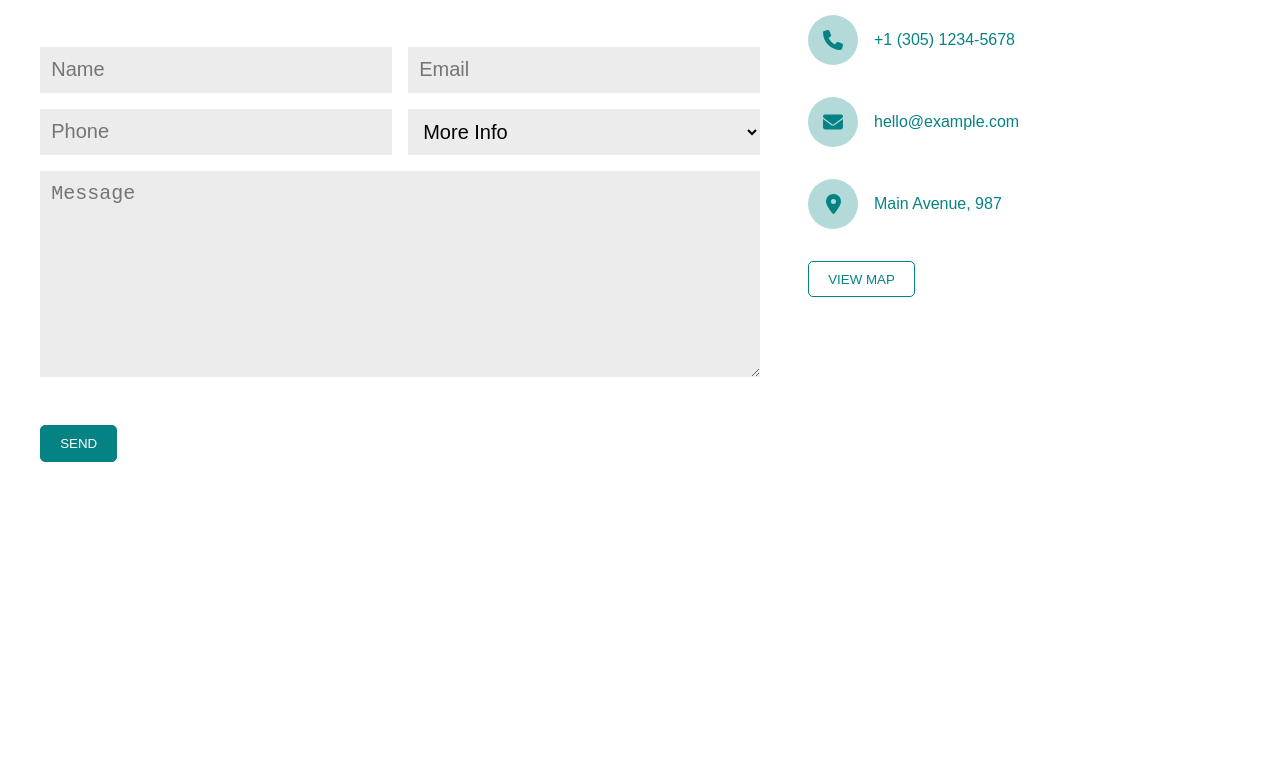
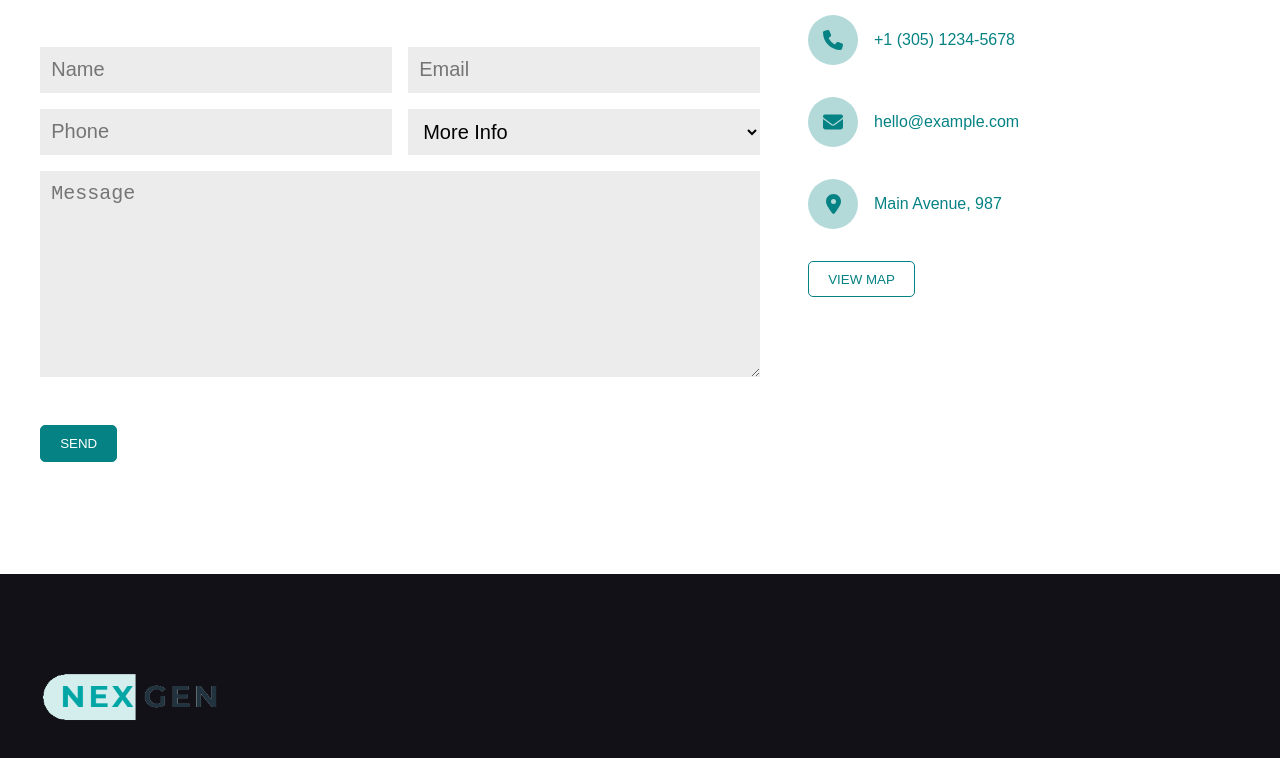
Before and after one commit to isma-91/proj-html-vuejs, a Vue app: page / in a window 1280 px wide. Shown: the part 5271-6029 px from the top of the page. Before the commit the page ends 5845 px from the top, so only its background shows below. Built offline with nearby package versions, Linux system fonts and the light colour scheme; a web font is replaced by a local one.

Commit message:
Add footer card components, Start footer page

```diff
--- a/src/App.vue
+++ b/src/App.vue
@@ -2,7 +2,11 @@
   <div>
     <HeaderPage />
     <MainPage />
-    <FooterPage />
+    <FooterPage
+      :arrFooterAbout="arrFooterAbout"
+      :arrFooterServices="arrFooterServices"
+      :arrFooterSupport="arrFooterSupport"
+    />
   </div>
 </template>
 
@@ -20,7 +24,84 @@ export default {
   },
   data() {
     return {
-
+      arrFooterAbout: [
+        {
+          icon: 'fa-angle-right',
+          text: 'The Company',
+        },
+        {
+          icon: 'fa-angle-right',
+          text: 'Institutuinal',
+        },
+        {
+          icon: 'fa-angle-right',
+          text: 'Social & Events',
+        },
+        {
+          icon: 'fa-angle-right',
+          text: 'Innovation',
+        },
+        {
+          icon: 'fa-angle-right',
+          text: 'Environment',
+        },
+        {
+          icon: 'fa-angle-right',
+          text: 'Technology',
+        },
+      ],
+      arrFooterServices: [
+        {
+          icon: 'fa-angle-right',
+          text: 'Audit & Assurance',
+        },
+        {
+          icon: 'fa-angle-right',
+          text: 'Financial Advisory',
+        },
+        {
+          icon: 'fa-angle-right',
+          text: 'Analytics M&A',
+        },
+        {
+          icon: 'fa-angle-right',
+          text: 'Middle Marketing',
+        },
+        {
+          icon: 'fa-angle-right',
+          text: 'Legal Consulting',
+        },
+        {
+          icon: 'fa-angle-right',
+          text: 'Regulatory Risk',
+        },
+      ],
+      arrFooterSupport: [
+        {
+          icon: 'fa-angle-right',
+          text: 'Responsibility',
+        },
+        {
+          icon: 'fa-angle-right',
+          text: 'Terms of Use',
+        },
+        {
+          icon: 'fa-angle-right',
+          text: 'About Cookies',
+        },
+        {
+          icon: 'fa-angle-right',
+          text: 'Privacy Policy',
+        },
+        {
+          icon: 'fa-angle-right',
+          text: 'Accessibility',
+        },
+        {
+          icon: 'fa-angle-right',
+          text: 'Information',
+        },
+      ],
     };
   },
 };
--- /dev/null
+++ b/src/components/FooterCard.vue
@@ -0,0 +1,16 @@
+<template>
+<div>
+
+</div>
+</template>
+
+<script>
+export default {
+  name: 'FooterCard',
+};
+</script>
+
+<style lang="scss" scoped>
+@import '@/assets/variables.scss';
+
+</style>
--- a/src/components/FooterPage.vue
+++ b/src/components/FooterPage.vue
@@ -1,15 +1,68 @@
 <template>
 <footer>
+<div class="top-footer">
+  <div class="container">
+    <div class="left-side">
+      <div class="logo">
+        <img src="@/assets/img/logo.png" alt="">
+      </div>
+    </div>
+    <div class="right-side">
+      <FooterCard />
+    </div>
+  </div>
+</div>
+<div class="bottom-footer">
+  <div class="container">
 
+  </div>
+</div>
 </footer>
 </template>
 
 <script>
+import FooterCard from '@/components/FooterCard.vue';
+
 export default {
   name: 'FooterPage',
+  components: {
+    FooterCard,
+  },
+  props: {
+    arrFooterAbout: Array,
+    arrFooterServices: Array,
+    arrFooterSupport: Array,
+  },
 };
 </script>
 
 <style lang="scss" scoped>
+@import '@/assets/variables.scss';
+
+.top-footer {
+    background-color: #111117;
+    padding-top: 6rem;
+    height: 500px;
+}
+
+.left-side {
+  display: flex;
+  flex-direction: column;
+  flex: 1 1 auto;
+
+  width: 30%;
+
+    img {
+      max-width: 50%;
+    }
+}
+
+.right-side{
+  display: flex;
+  flex: 1 1 auto;
+
+  width: 70%;
+
+}
 
 </style>
```
